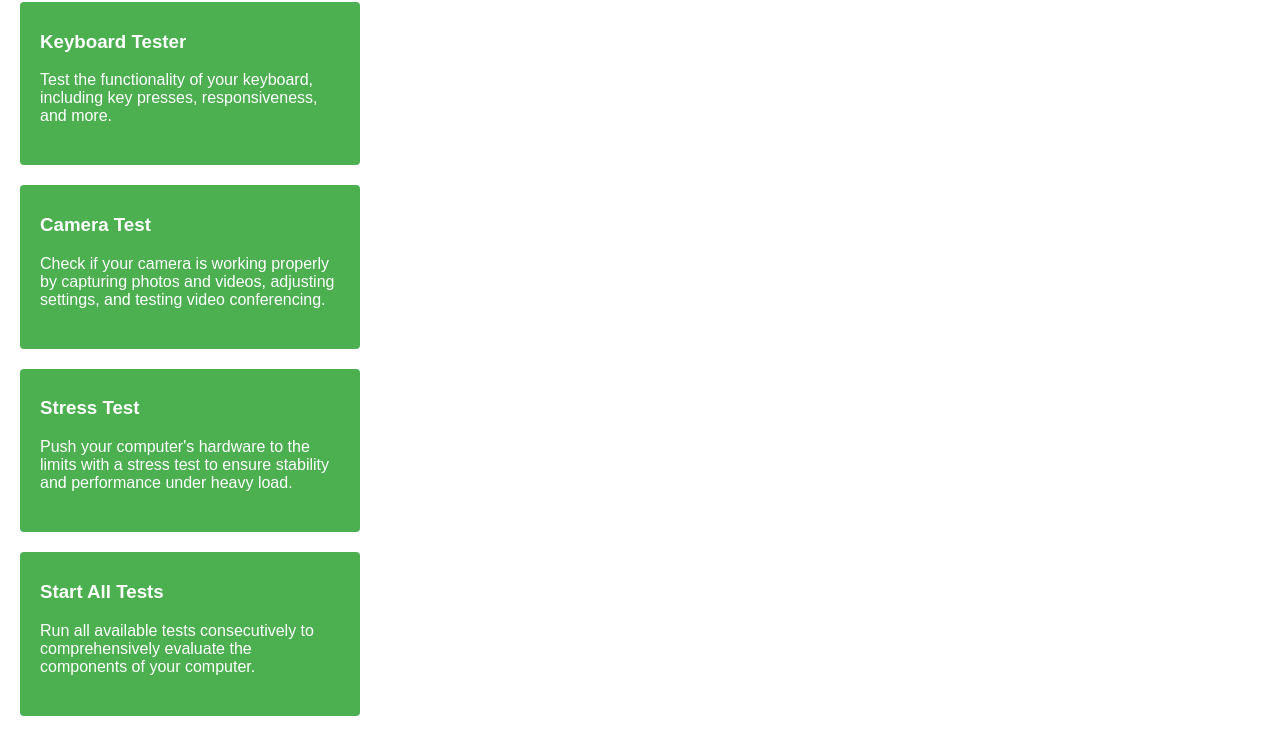
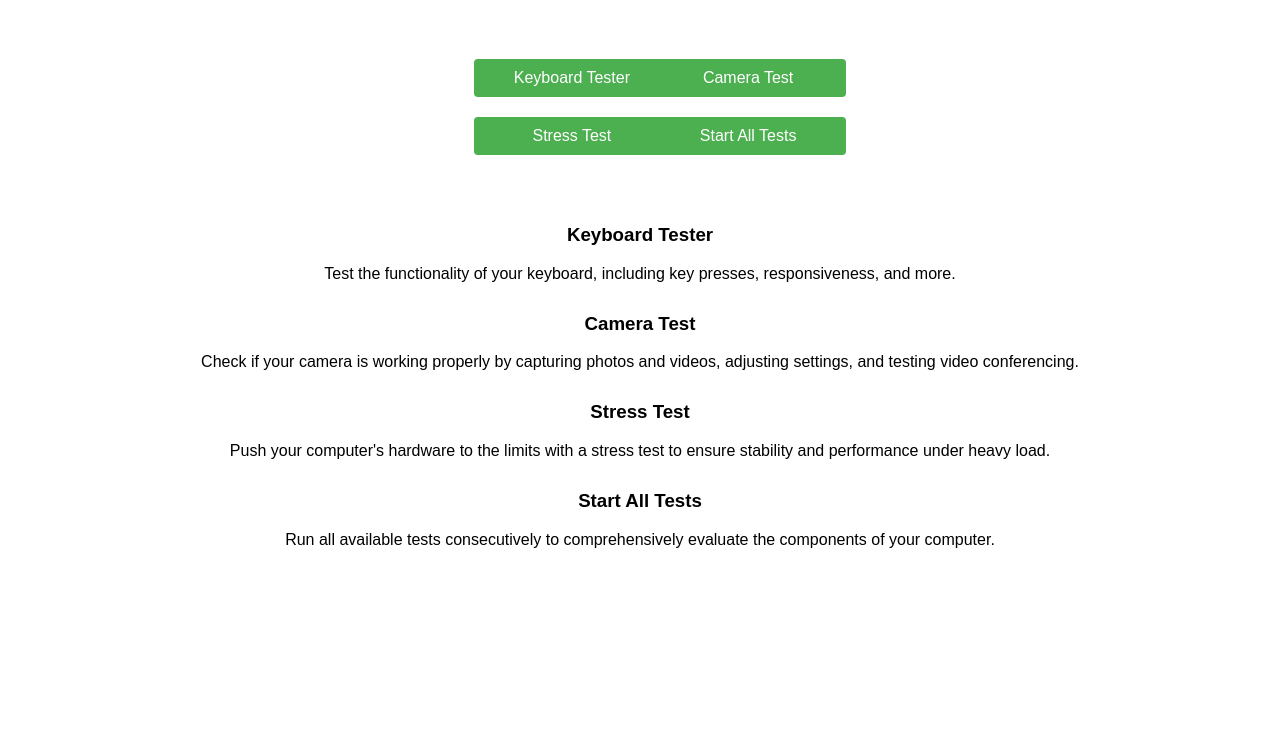
Before and after one commit to ncoy1123/ncoy1123.github.io, a plain HTML site: page index.html in a window 1280 px wide. Shown: the part 166-922 px from the top of the page. After the commit the page ends 840 px from the top, so only its background shows below. Drawn offline with Linux system fonts and the light colour scheme.

Commit message:
Update index.html

```diff
--- a/index.html
+++ b/index.html
@@ -8,6 +8,11 @@
       font-family: Arial, sans-serif;
       margin: 0;
       padding: 20px;
+      display: flex;
+      flex-direction: column;
+      align-items: center;
+      justify-content: center;
+      min-height: 100vh;
     }
 
     h1 {
@@ -15,13 +20,14 @@
     }
 
     .button-container {
-      text-align: center;
+      display: grid;
+      grid-template-columns: repeat(2, 1fr);
+      grid-gap: 20px;
       margin-top: 50px;
     }
 
     .button {
       display: block;
-      margin-bottom: 20px;
       padding: 10px 20px;
       background-color: #4CAF50;
       color: white;
@@ -30,12 +36,17 @@
       border-radius: 4px;
       cursor: pointer;
       font-size: 16px;
-      text-align: left;
-      width: 300px;
+      width: 100%;
+      text-align: center;
     }
 
     .button:hover {
       background-color: #45a049;
+    }
+
+    .description-container {
+      text-align: center;
+      margin-top: 50px;
     }
 
     .test-description {
@@ -46,28 +57,33 @@
 <body>
   <h1>Welcome to the Computer Testing Site!</h1>
 
-  <p>This site is designed to be a one-stop shop for testing as many components of a computer as possible, all within your web browser.</p>
+  <div class="button-container">
+    <a class="button" href="keyboard-tester.html">Keyboard Tester</a>
+    <a class="button" href="camera-test.html">Camera Test</a>
+    <a class="button" href="stress-test.html">Stress Test</a>
+    <a class="button" href="all-tests.html">Start All Tests</a>
+  </div>
 
-  <div class="button-container">
-    <a class="button" href="kbtest.html">
+  <div class="description-container">
+    <div class="test-description">
       <h3>Keyboard Tester</h3>
-      <p class="test-description">Test the functionality of your keyboard, including key presses, responsiveness, and more.</p>
-    </a>
+      <p>Test the functionality of your keyboard, including key presses, responsiveness, and more.</p>
+    </div>
 
-    <a class="button" href="camera-test.html">
+    <div class="test-description">
       <h3>Camera Test</h3>
-      <p class="test-description">Check if your camera is working properly by capturing photos and videos, adjusting settings, and testing video conferencing.</p>
-    </a>
+      <p>Check if your camera is working properly by capturing photos and videos, adjusting settings, and testing video conferencing.</p>
+    </div>
 
-    <a class="button" href="Stresstest.html">
+    <div class="test-description">
       <h3>Stress Test</h3>
-      <p class="test-description">Push your computer's hardware to the limits with a stress test to ensure stability and performance under heavy load.</p>
-    </a>
+      <p>Push your computer's hardware to the limits with a stress test to ensure stability and performance under heavy load.</p>
+    </div>
 
-    <a class="button" href="all-tests.html">
+    <div class="test-description">
       <h3>Start All Tests</h3>
-      <p class="test-description">Run all available tests consecutively to comprehensively evaluate the components of your computer.</p>
-    </a>
+      <p>Run all available tests consecutively to comprehensively evaluate the components of your computer.</p>
+    </div>
   </div>
 </body>
 </html>
```
